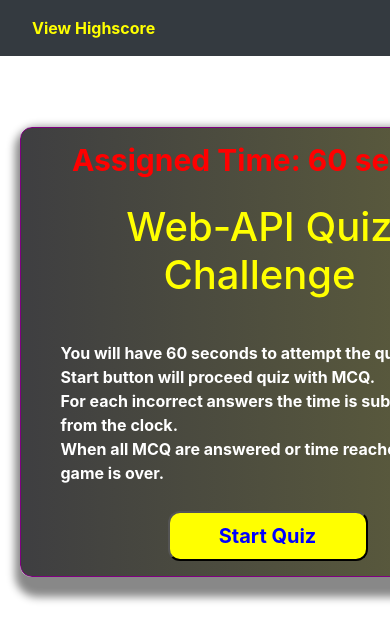
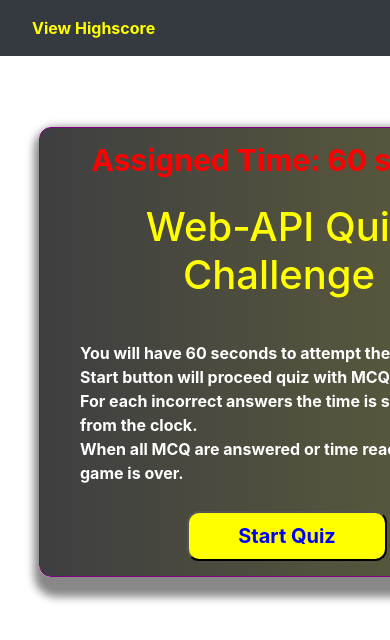
Before and after one commit to AlishaPanday/Code-Quiz, a plain HTML site: page index.html in a window 390 px wide. Shown: the top 640 px of the page. Drawn offline with nearby package versions, Linux system fonts and the light colour scheme.

Commit message:
adjusted media query for mobile devices

```diff
--- a/style.css
+++ b/style.css
@@ -121,7 +121,6 @@ li{
     /* Resized main-content to fit 640px  */
     #container {
     position: absolute;
-    left: 5%;
     width:450px;
     height:450px;
     }
```
